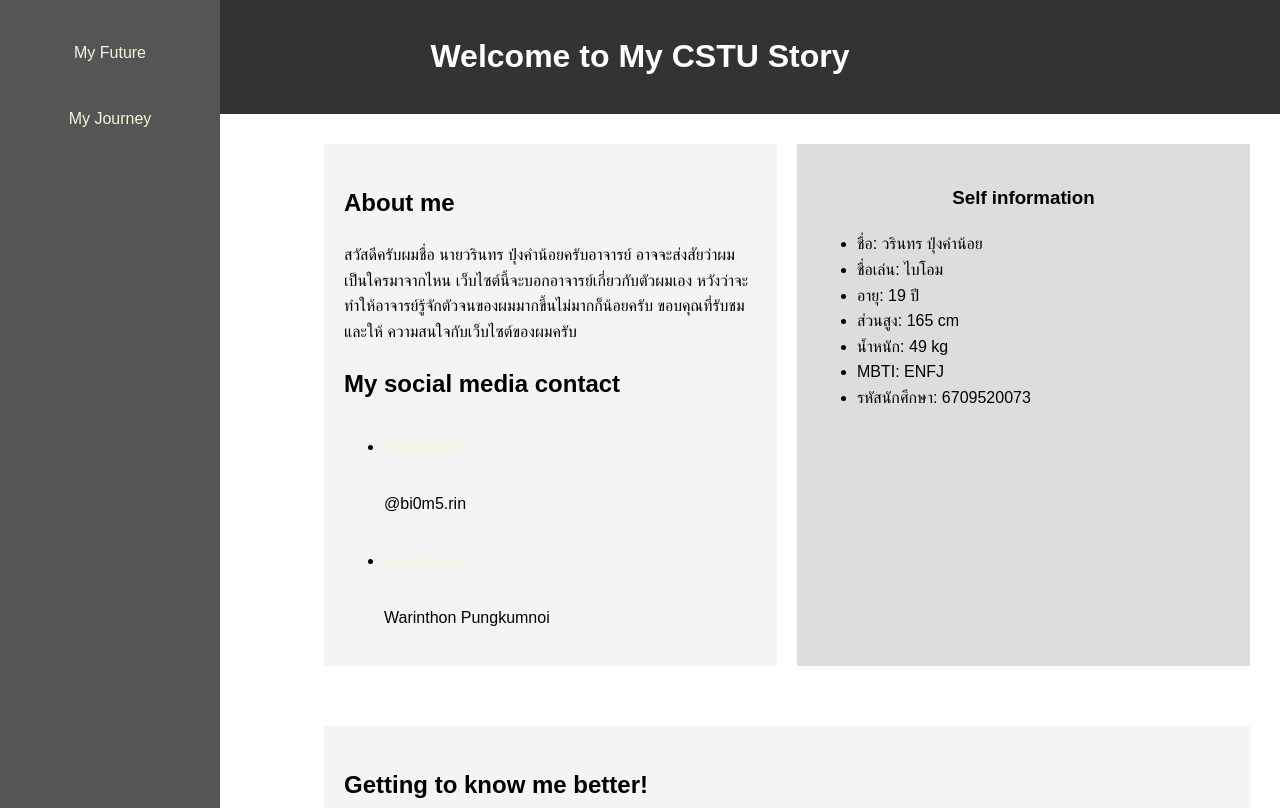
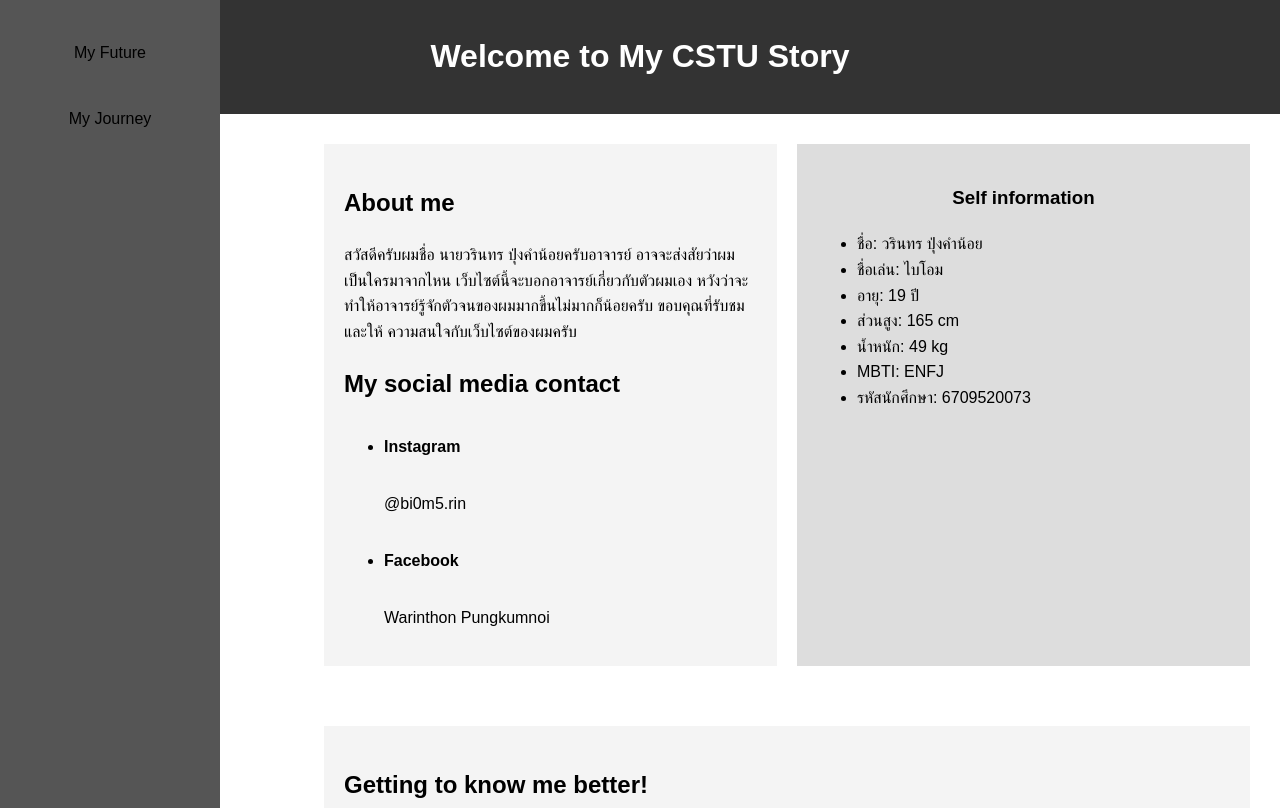
Before and after one commit to Warinthon32/6709520073_MyCSTUStory_03, a plain HTML site: page index.html in a window 1280 px wide. Shown: the top 808 px of the page. Drawn offline with Linux system fonts and the light colour scheme.

Commit message:
edit social media limk

```diff
--- a/mystyle.css
+++ b/mystyle.css
@@ -40,7 +40,7 @@ nav {
   }
 
 a {
-    color: beige;
+  color: rgb(0, 0, 0);
   margin-top: 20px;
   text-decoration: none;
   display: flex;
@@ -48,7 +48,6 @@ nav {
   padding: 10px 0;
   flex-wrap: wrap;
 }
-
 .container {
   display: flex;
   flex-wrap: wrap;
```
Lines whose indentation alone changed are shown as unchanged.
